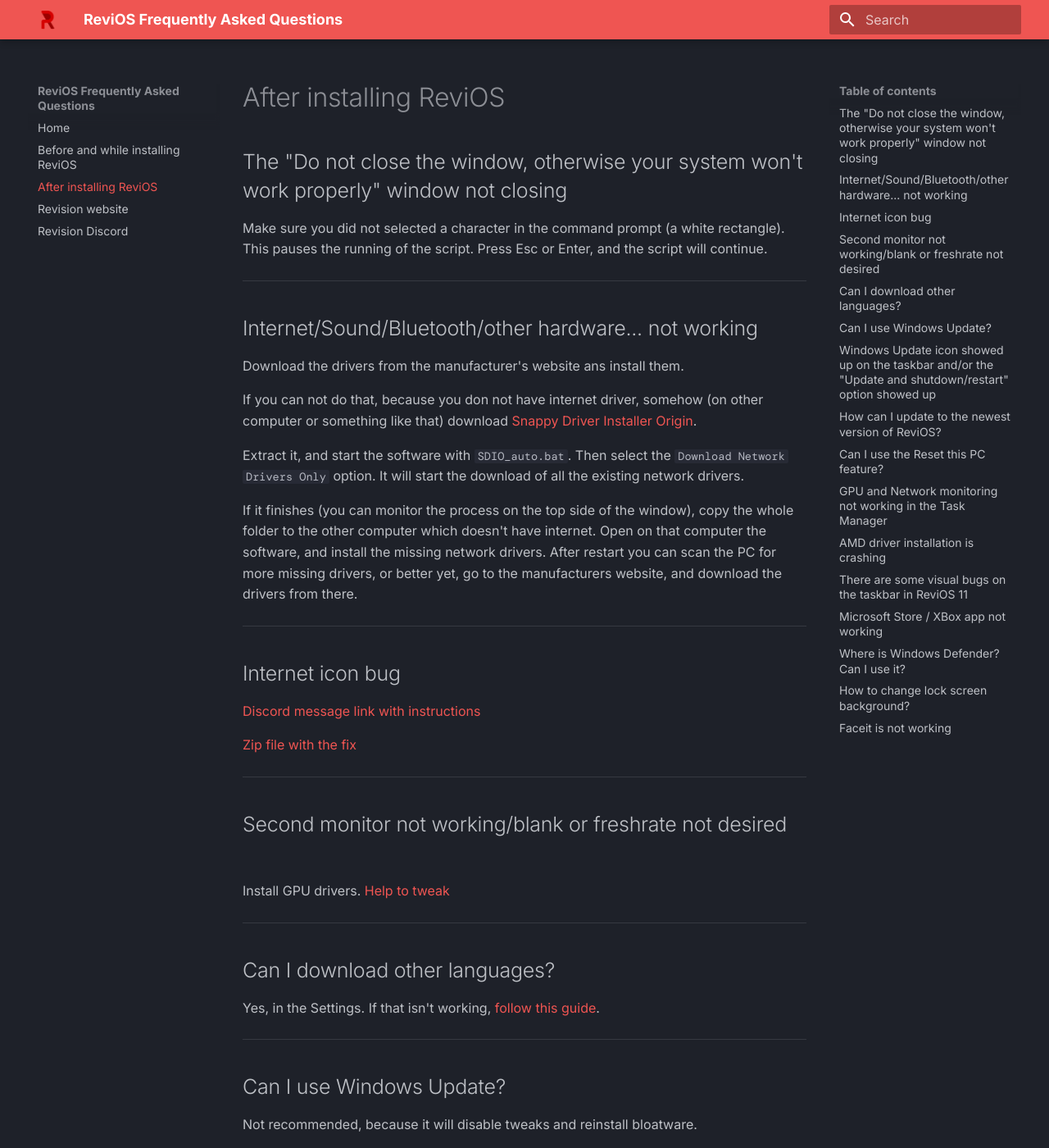
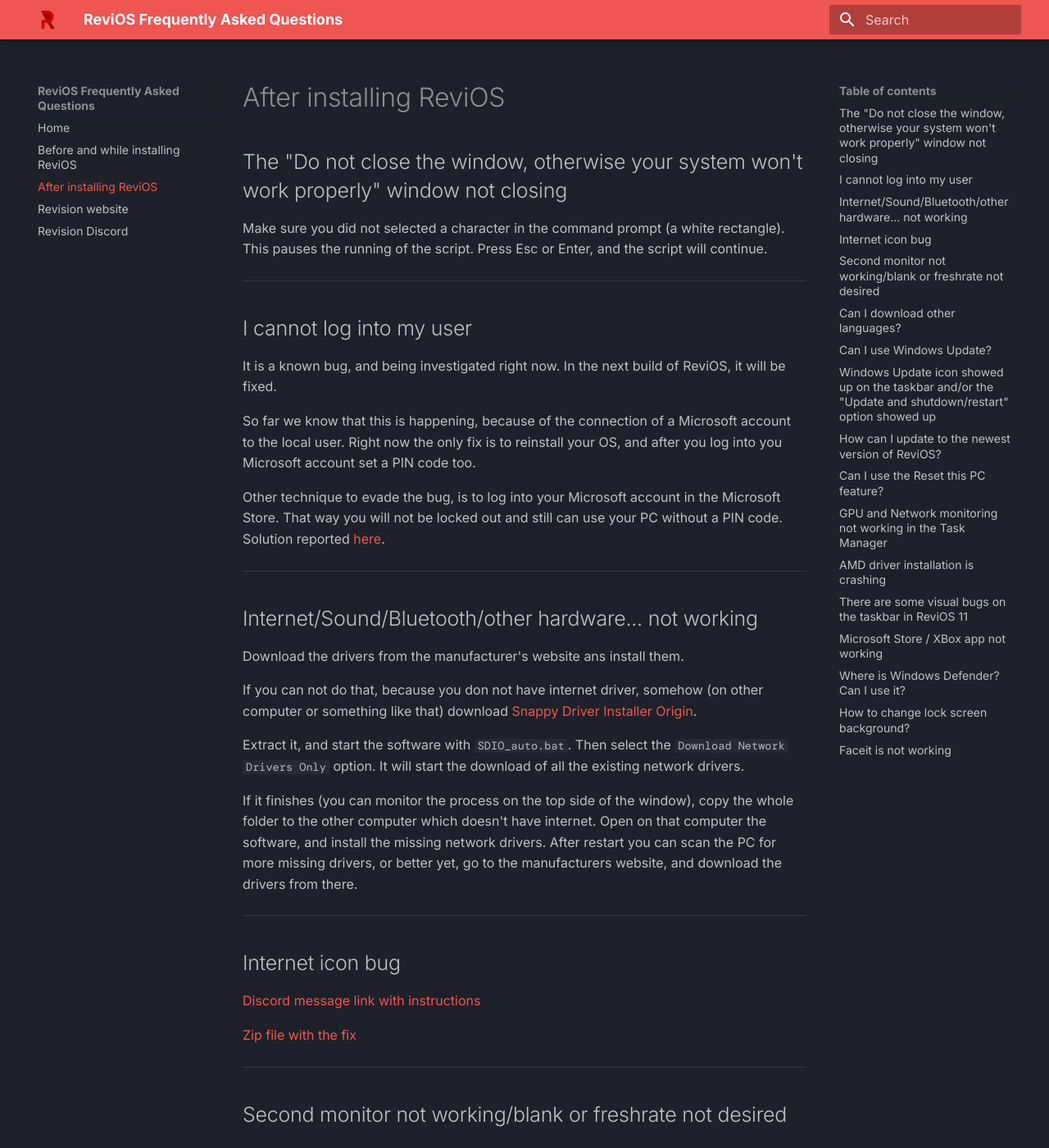
Before and after one commit to dkovacs24/ReviOS_faq, an MkDocs documentation site: the page built from docs/after-install.md, in a window 1280 px wide and 1400 px high. Shown: the whole window at 82% size. Built offline with MkDocs 1.6.1 and Material for MkDocs 9.7.7, drawn with Linux system fonts in a browser that asks for light colours; some web fonts are replaced; some of the changed text lies outside the part shown.

Commit message:
add login problems and minor link changes

```diff
--- a/docs/after-install.md
+++ b/docs/after-install.md
@@ -3,6 +3,16 @@
 ## The "Do not close the window, otherwise your system won't work properly" window not closing
 
 Make sure you did not selected a character in the command prompt (a white rectangle). This pauses the running of the script. Press Esc or Enter, and the script will continue.
+
+---
+
+## I cannot log into my user
+
+It is a known bug, and being investigated right now. In the next build of ReviOS, it will be fixed.
+
+So far we know that this is happening, because of the connection of a Microsoft account to the local user. Right now the only fix is to reinstall your OS, and after you log into you Microsoft account set a PIN code too.
+
+Other technique to evade the bug, is to log into your Microsoft account in the Microsoft Store. That way you will not be locked out and still can use your PC without a PIN code. Solution reported [here](https://discord.com/channels/619835916139364383/626772969611460619/944214984047616001).
 
 ---
 
@@ -34,7 +44,7 @@
 
 ## Can I download other languages?
 
-Yes, in the Settings. If that isn't working, [follow this guide](https://www.revi.cc/revios/workspace/lang).
+Yes, in the Settings. If that isn't working, follow [this guide](https://www.revi.cc/revios/workspace/lang).
 
 ---
 
@@ -97,7 +107,7 @@
 ## AMD driver installation is crashing
 
 It is a Windows 11 bug. Try running the installer in silent mode, with the `/S` flag.
-[Here is help and a script to automate it](https://discord.com/channels/619835916139364383/626772969611460619/932975660392128562).
+[Here](https://discord.com/channels/619835916139364383/626772969611460619/932975660392128562) is help and a script to automate it.
 
 If this method is not working, install [Chocolatey](https://chocolatey.org/) and then the `amd-ryzen-chipset` package.
 
@@ -139,4 +149,4 @@
 
 ## Faceit is not working
 
-You are probably using a version of ReviOS which is not supported by Faceit anymore. [Details here](before-install.md#which-version-do-i-need-for-faceit).
+You are probably using a version of ReviOS which is not supported by Faceit anymore. Details [here](before-install.md#which-version-do-i-need-for-faceit).
```
Also changed, not shown: docs/before-install.md (+2 -2 lines), docs/index.md (+1 -1 lines).
